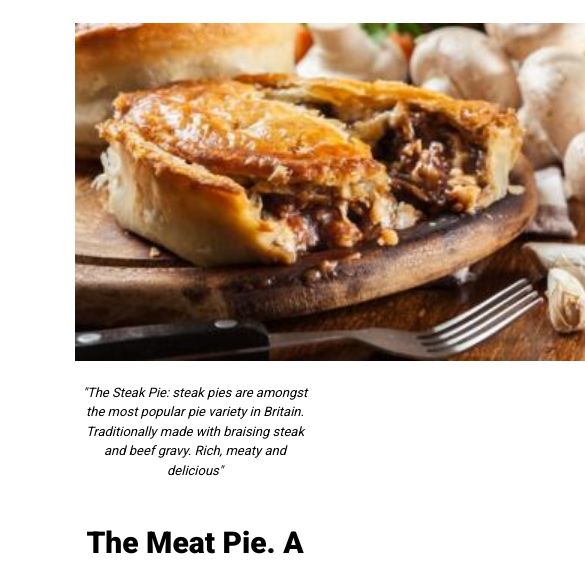
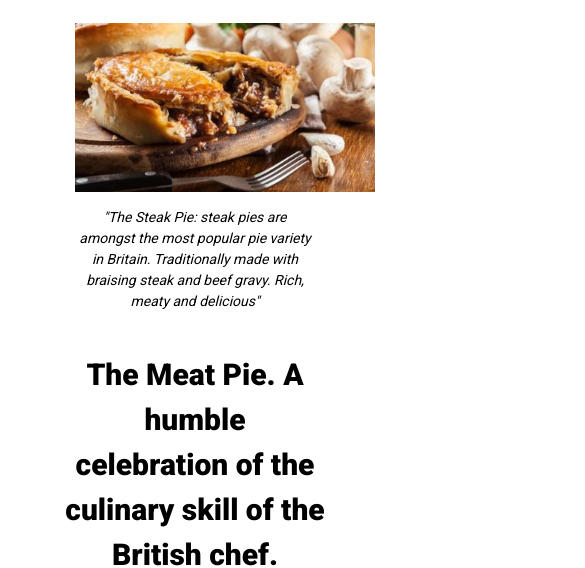
Before and after one commit to back-jond1992/TributePage-FirstProject, a plain HTML site: page index.html in a window 390 px wide. Shown: the part 277-845 px from the top of the page, 585 px wide, since content can reach past the window. Drawn offline with Linux system fonts and the light colour scheme.

Commit message:
finished first project

```diff
--- a/style.css
+++ b/style.css
@@ -55,8 +55,12 @@ a {
 
 img {
     width: 600px;
+    max-width: 600px;
     height: auto;
     object-fit: cover;
+    display: block;
+    margin-left: auto;
+    margin-right:auto;
 }
 
 #img-div {
@@ -72,8 +76,9 @@ img {
 }
 
 @media (max-width: 460px) {
-    width: auto;
-    height: auto;
+    img {
+    width: 300px;
+    }
     #img-caption {
         font-size: 1.4rem;
     }
```
